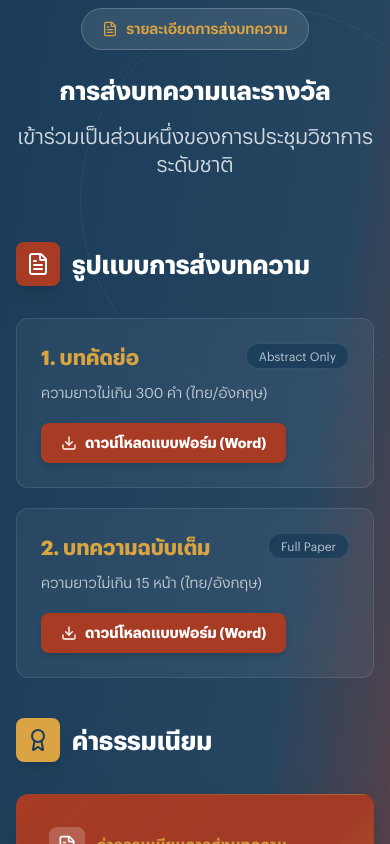
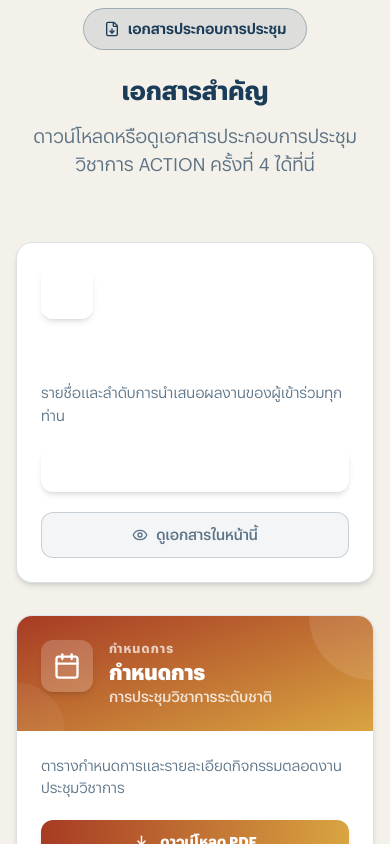
Before and after one commit to MUED3/action4-web, a React (Vite) app: page / in a window 390 px wide. Shown: the part 7960-8804 px from the top of the page. Built offline with nearby package versions, Linux system fonts and the light colour scheme.

Commit message:
update 4/5/2026

```diff
--- a/src/App.jsx
+++ b/src/App.jsx
@@ -1,5 +1,5 @@
 import { useState } from 'react';
-import { Calendar, FileText, User, Award, Clock, MapPin, Globe, Menu, X, ChevronRight, Mail, Phone, Download, ExternalLink, Users, Presentation, BookOpen, Heart, Music } from 'lucide-react';
+import { Calendar, FileText, User, Award, Clock, MapPin, Globe, Menu, X, ChevronRight, Mail, Phone, Download, ExternalLink, Users, Presentation, BookOpen, Heart, Music, FileDown, Eye } from 'lucide-react';
 import { motion } from 'framer-motion';
 import logoImage from './assets/action4logo.png';
 import speakerImage from './assets/johngarzoli.jpg';
@@ -16,6 +16,7 @@ const NAV = [
   { href: '#speaker', label: 'วิทยากร' },
   { href: '#categories', label: 'ประเภทบทความ' },
   { href: '#timeline', label: 'กำหนดการ' },
+  { href: '#documents', label: 'เอกสาร' },
   { href: '#submission', label: 'ส่งบทความ' },
   { href: '#contact', label: 'ติดต่อ' },
 ];
@@ -103,16 +104,75 @@ const AWARDS = [
   }
 ];
 
+const DOCUMENTS = [
+  {
+    title: 'ลำดับการนำเสนอ',
+    subtitle: 'การประชุมวิชาการระดับชาติ',
+    description: 'รายชื่อและลำดับการนำเสนอผลงานของผู้เข้าร่วมทุกท่าน',
+    file: '/ลำดับการนำเสนอการประชุมวิชาการระดับชาติ.pdf',
+    icon: Presentation,
+    color: 'from-indigo-500 to-blue-600',
+    badge: 'ลำดับการนำเสนอ',
+  },
+  {
+    title: 'กำหนดการ',
+    subtitle: 'การประชุมวิชาการระดับชาติ',
+    description: 'ตารางกำหนดการและรายละเอียดกิจกรรมตลอดงานประชุมวิชาการ',
+    file: '/กำหนดการประชุมวิชาการระดับชาติ.pdf',
+    icon: Calendar,
+    color: 'from-laterite to-gold',
+    badge: 'กำหนดการ',
+  },
+];
+
+// PDF Viewer Component
+const PdfViewer = ({ file, title }) => {
+  const [showEmbed, setShowEmbed] = useState(false);
+
+  return (
+    <div className="mt-5">
+      {!showEmbed ? (
+        <button
+          onClick={() => setShowEmbed(true)}
+          className="w-full flex items-center justify-center gap-2 py-3 px-4 bg-indigo/5 hover:bg-indigo/10 border border-indigo/20 hover:border-indigo/40 rounded-xl text-indigo/70 hover:text-indigo font-medium text-sm transition-all duration-200 group"
+        >
+          <Eye size={16} className="group-hover:scale-110 transition-transform duration-200" />
+          ดูเอกสารในหน้านี้
+        </button>
+      ) : (
+        <div className="rounded-xl overflow-hidden border border-indigo/20 shadow-inner bg-indigo/5">
+          <div className="flex items-center justify-between px-4 py-2.5 bg-indigo/10 border-b border-indigo/15">
+            <span className="text-xs font-semibold text-indigo/70 truncate">{title}</span>
+            <button
+              onClick={() => setShowEmbed(false)}
+              className="text-indigo/50 hover:text-indigo transition-colors duration-200 ml-3 flex-shrink-0"
+              aria-label="ปิด"
+            >
+              <X size={16} />
+            </button>
+          </div>
+          <iframe
+            src={`${file}#toolbar=0&navpanes=0&scrollbar=1`}
+            title={title}
+            className="w-full"
+            style={{ height: '520px' }}
+            loading="lazy"
+          />
+        </div>
+      )}
+    </div>
+  );
+};
+
 const App = () => {
   const [isMenuOpen, setIsMenuOpen] = useState(false);
 
   return (
     <div className="min-h-screen font-sans text-indigo bg-cotton antialiased">
-      {/* Navbar - Enhanced with better contrast and spacing */}
+      {/* Navbar */}
       <nav className="sticky top-0 z-50 bg-white/95 backdrop-blur-xl border-b border-indigo/10 shadow-sm">
         <div className="max-w-7xl mx-auto px-4 sm:px-6 lg:px-8">
           <div className="flex justify-between items-center h-20">
-            {/* Logo */}
             <motion.button
               onClick={() => window.scrollTo({ top: 0, behavior: 'smooth' })}
               className="flex items-center group focus:outline-none focus:ring-2 focus:ring-gold rounded-lg"
@@ -126,7 +186,6 @@ const App = () => {
               />
             </motion.button>
 
-            {/* Desktop Navigation */}
             <div className="hidden lg:flex items-center gap-1">
               {NAV.map((item) => (
                 <a
@@ -140,7 +199,6 @@ const App = () => {
               ))}
             </div>
 
-            {/* Mobile Menu Button */}
             <button
               onClick={() => setIsMenuOpen(!isMenuOpen)}
               className="lg:hidden p-2 rounded-lg hover:bg-cotton transition-colors duration-200 focus:outline-none focus:ring-2 focus:ring-gold"
@@ -155,7 +213,6 @@ const App = () => {
             </button>
           </div>
 
-          {/* Mobile Navigation */}
           {isMenuOpen && (
             <motion.div
               className="lg:hidden border-t border-indigo/10 py-4 space-y-1"
@@ -178,9 +235,8 @@ const App = () => {
         </div>
       </nav>
 
-      {/* Hero Section - Improved layout and readability */}
+      {/* Hero Section */}
       <header className="relative py-16 md:py-24 lg:py-32 bg-gradient-to-br from-white via-cotton to-indigo/5 overflow-hidden">
-        {/* Background decorations */}
         <div className="absolute inset-0 overflow-hidden pointer-events-none">
           <div className="absolute top-0 left-0 w-[500px] h-[500px] bg-indigo/10 rounded-full -translate-x-1/2 -translate-y-1/2 blur-3xl"></div>
           <div className="absolute bottom-0 right-0 w-[500px] h-[500px] bg-laterite/10 rounded-full translate-x-1/2 translate-y-1/2 blur-3xl"></div>
@@ -207,7 +263,6 @@ const App = () => {
               การประชุมวิชาการระดับชาติด้านดนตรี สำหรับนิสิตนักศึกษาระดับปริญญาตรี ครั้งที่ 4
             </motion.div>
 
-            {/* Theme title - Now in single line with better responsive handling */}
             <motion.h1
               className="text-xl sm:text-2xl md:text-3xl lg:text-4xl font-bold text-indigo mb-6 leading-tight px-4"
               initial={{ opacity: 0, y: 20 }}
@@ -264,9 +319,8 @@ const App = () => {
         </div>
       </header>
 
-      {/* About Section - Improved readability and spacing */}
+      {/* About Section */}
       <section id="about" className="py-20 md:py-32 bg-white relative overflow-hidden">
-        {/* Subtle background pattern */}
         <div className="absolute inset-0 opacity-[0.02]" style={{
           backgroundImage: 'radial-gradient(circle, #1A3C59 1px, transparent 1px)',
           backgroundSize: '24px 24px'
@@ -280,18 +334,15 @@ const App = () => {
             viewport={{ once: true, margin: "-100px" }}
             className="text-center"
           >
-            {/* Section badge */}
             <div className="inline-flex items-center gap-2 px-5 py-2.5 bg-indigo/10 text-indigo font-semibold text-sm rounded-full border border-indigo/30 mb-6">
               <span className="w-2 h-2 bg-indigo rounded-full"></span>
               หัวข้อหลักของการประชุม
             </div>
 
-            {/* Main heading */}
             <h2 className="text-2xl md:text-3xl lg:text-4xl font-bold mb-8 text-indigo max-w-4xl mx-auto leading-tight">
               การฟังดนตรีอย่างลึกซึ้ง: ความเป็นมนุษย์ จิตใจ วัฒนธรรม และการศึกษา
             </h2>
 
-            {/* Content */}
             <div className="max-w-3xl mx-auto mb-12 space-y-6">
               <p className="text-base md:text-lg text-indigo/80 leading-relaxed">
                 การฟังอย่างลึกซึ้ง มิได้เป็นเพียงการได้ยินเสียง หากแต่เป็นศักยภาพของมนุษย์ที่บูรณาการการรับรู้ อารมณ์ ความทรงจำ และความเข้าใจทางวัฒนธรรมเข้าด้วยกัน สำรวจบทบาทของการฟังที่หล่อหลอมประสบการณ์ทางดนตรีในบริบทหลากหลาย ทั้งในเชิงประเพณี ชุมชน และการเรียนรู้ในสภาพแวดล้อมทางการศึกษา
@@ -301,7 +352,6 @@ const App = () => {
               </p>
             </div>
 
-            {/* Philosophy box */}
             <div className="relative max-w-4xl mx-auto">
               <div className="p-8 md:p-10 bg-gradient-to-br from-cotton to-indigo/5 rounded-2xl border border-indigo/20 shadow-lg">
                 <div className="flex items-start gap-3 mb-4">
@@ -319,7 +369,7 @@ const App = () => {
         </div>
       </section>
 
-      {/* Collaborating Institutions - Cleaner grid layout */}
+      {/* Collaborating Institutions */}
       <section id="collaboration" className="py-20 md:py-28 bg-cotton">
         <div className="max-w-7xl mx-auto px-4 sm:px-6 lg:px-8">
           <motion.div
@@ -388,7 +438,7 @@ const App = () => {
         </div>
       </section>
 
-      {/* Speaker Section - Enhanced visual hierarchy */}
+      {/* Speaker Section */}
       <section id="speaker" className="py-20 md:py-28 bg-white">
         <div className="max-w-6xl mx-auto px-4 sm:px-6 lg:px-8">
           <motion.div
@@ -431,7 +481,7 @@ const App = () => {
         </div>
       </section>
 
-      {/* Presentation Categories - Improved card design */}
+      {/* Presentation Categories */}
       <section id="categories" className="py-20 md:py-28 bg-cotton">
         <div className="max-w-7xl mx-auto px-4 sm:px-6 lg:px-8">
           <motion.div
@@ -528,7 +578,7 @@ const App = () => {
         </div>
       </section>
 
-      {/* Timeline Section - Cleaner timeline design */}
+      {/* Timeline Section */}
       <section id="timeline" className="py-20 md:py-28 bg-white">
         <div className="max-w-4xl mx-auto px-4 sm:px-6 lg:px-8">
           <motion.div
@@ -558,12 +608,10 @@ const App = () => {
                 viewport={{ once: true, margin: "-50px" }}
                 className="relative pl-10 pb-4"
               >
-                {/* Timeline line */}
                 {idx !== TIMELINE.length - 1 && (
                   <div className="absolute left-3.5 top-7 bottom-0 w-0.5 bg-indigo/20"></div>
                 )}
 
-                {/* Timeline dot */}
                 <div className={`absolute left-0 top-1.5 w-7 h-7 rounded-full border-3 border-white shadow-md flex items-center justify-center
                   ${item.highlight
                     ? 'bg-gradient-to-br from-laterite to-gold'
@@ -575,7 +623,6 @@ const App = () => {
                   )}
                 </div>
 
-                {/* Content card */}
                 <div className={`p-6 rounded-xl border transition-all duration-300 hover:shadow-md
                   ${item.highlight
                     ? 'bg-gradient-to-br from-laterite/5 to-gold/5 border-laterite/30'
@@ -603,9 +650,106 @@ const App = () => {
         </div>
       </section>
 
-      {/* Submission Section - Modern gradient design */}
+      {/* ===== DOCUMENTS SECTION ===== */}
+      <section id="documents" className="py-20 md:py-28 bg-cotton">
+        <div className="max-w-5xl mx-auto px-4 sm:px-6 lg:px-8">
+          <motion.div
+            initial={{ opacity: 0, y: 30 }}
+            whileInView={{ opacity: 1, y: 0 }}
+            transition={{ duration: 0.6 }}
+            viewport={{ once: true, margin: "-100px" }}
+            className="text-center mb-16"
+          >
+            <div className="inline-flex items-center gap-2 px-5 py-2.5 bg-indigo/10 text-indigo font-semibold text-sm rounded-full border border-indigo/30 mb-6">
+              <FileDown size={16} />
+              เอกสารประกอบการประชุม
+            </div>
+            <h2 className="text-2xl md:text-3xl lg:text-4xl font-bold text-indigo mb-4">
+              เอกสารสำคัญ
+            </h2>
+            <p className="text-lg text-indigo/70 max-w-2xl mx-auto">
+              ดาวน์โหลดหรือดูเอกสารประกอบการประชุมวิชาการ ACTION ครั้งที่ 4 ได้ที่นี่
+            </p>
+          </motion.div>
+
+          <div className="grid md:grid-cols-2 gap-8">
+            {DOCUMENTS.map((doc, idx) => {
+              const Icon = doc.icon;
+              return (
+                <motion.div
+                  key={idx}
+                  initial={{ opacity: 0, y: 30 }}
+                  whileInView={{ opacity: 1, y: 0 }}
+                  transition={{ duration: 0.5, delay: idx * 0.1 }}
+                  viewport={{ once: true, margin: "-50px" }}
+                >
+                  <div className="bg-white rounded-2xl border border-indigo/15 shadow-md hover:shadow-xl transition-all duration-300 overflow-hidden">
+                    {/* Card Header */}
+                    <div className={`p-6 bg-gradient-to-br ${doc.color} text-white relative overflow-hidden`}>
+                      {/* Background decoration */}
+                      <div className="absolute top-0 right-0 w-32 h-32 bg-white/10 rounded-full translate-x-1/2 -translate-y-1/2"></div>
+                      <div className="absolute bottom-0 left-0 w-24 h-24 bg-white/5 rounded-full -translate-x-1/2 translate-y-1/2"></div>
+
+                      <div className="relative z-10 flex items-start gap-4">
+                        <div className="p-3 bg-white/20 rounded-xl backdrop-blur-sm shadow-md flex-shrink-0">
+                          <Icon size={28} />
+                        </div>
+                        <div>
+                          <span className="text-xs font-bold uppercase tracking-widest text-white/70 mb-1 block">
+                            {doc.badge}
+                          </span>
+                          <h3 className="text-xl font-black leading-tight">{doc.title}</h3>
+                          <p className="text-white/80 text-sm font-medium mt-0.5">{doc.subtitle}</p>
+                        </div>
+                      </div>
+                    </div>
+
+                    {/* Card Body */}
+                    <div className="p-6">
+                      <p className="text-indigo/70 text-sm leading-relaxed mb-5">
+                        {doc.description}
+                      </p>
+
+                      {/* Download Button */}
+                      <a
+                        href={doc.file}
+                        download
+                        className={`w-full flex items-center justify-center gap-2.5 py-3 px-5 bg-gradient-to-r ${doc.color} text-white font-bold text-sm rounded-xl shadow-md hover:shadow-lg hover:scale-[1.02] transition-all duration-200 focus:outline-none focus:ring-2 focus:ring-offset-2`}
+                      >
+                        <Download size={17} />
+                        ดาวน์โหลด PDF
+                      </a>
+
+                      {/* Inline PDF Viewer */}
+                      <PdfViewer file={doc.file} title={`${doc.title} ${doc.subtitle}`} />
+                    </div>
+                  </div>
+                </motion.div>
+              );
+            })}
+          </div>
+
+          {/* Info note */}
+          <motion.div
+            initial={{ opacity: 0, y: 20 }}
+            whileInView={{ opacity: 1, y: 0 }}
+            transition={{ duration: 0.5, delay: 0.3 }}
+            viewport={{ once: true, margin: "-50px" }}
+            className="mt-8 p-5 bg-indigo/5 rounded-xl border border-indigo/15 flex items-start gap-3"
+          >
+            <div className="w-5 h-5 rounded-full bg-indigo/20 flex items-center justify-center flex-shrink-0 mt-0.5">
+              <span className="text-indigo text-xs font-black">i</span>
+            </div>
+            <p className="text-indigo/70 text-sm leading-relaxed">
+              หากไม่สามารถดูเอกสารได้ กรุณาดาวน์โหลดไฟล์ PDF และเปิดด้วยโปรแกรม PDF Reader
+              หรือติดต่อเราที่ <a href="mailto:action.4@gmail.com" className="text-laterite font-semibold hover:underline">action.4@gmail.com</a>
+            </p>
+          </motion.div>
+        </div>
+      </section>
+
+      {/* Submission Section */}
       <section id="submission" className="py-20 md:py-28 bg-gradient-to-br from-indigo via-indigo/95 to-laterite text-white relative overflow-hidden">
-        {/* Background decoration */}
         <div className="absolute inset-0 opacity-5">
           <div className="absolute top-20 left-20 w-96 h-96 border border-white rounded-full"></div>
           <div className="absolute bottom-20 right-20 w-80 h-80 border border-white rounded-full"></div>
@@ -644,7 +788,6 @@ const App = () => {
                 รูปแบบการส่งบทความ
               </h3>
               <div className="space-y-5">
-                {/* Abstract */}
                 <div className="p-6 bg-white/5 rounded-xl border border-white/10 backdrop-blur-sm hover:bg-white/10 transition-all duration-300">
                   <div className="flex justify-between items-start mb-3">
                     <h4 className="text-xl font-bold text-gold">1. บทคัดย่อ</h4>
@@ -663,7 +806,6 @@ const App = () => {
                   </a>
                 </div>
 
-                {/* Full Paper */}
                 <div className="p-6 bg-white/5 rounded-xl border border-white/10 backdrop-blur-sm hover:bg-white/10 transition-all duration-300">
                   <div className="flex justify-between items-start mb-3">
                     <h4 className="text-xl font-bold text-gold">2. บทความฉบับเต็ม</h4>
@@ -897,6 +1039,11 @@ const App = () => {
                   </a>
                 </li>
                 <li>
+                  <a href="#documents" className="hover:text-gold transition-colors duration-200 flex items-center gap-2">
+                    <ChevronRight size={14} /> เอกสาร
+                  </a>
+                </li>
+                <li>
                   <a href="#submission" className="hover:text-gold transition-colors duration-200 flex items-center gap-2">
                     <ChevronRight size={14} /> ส่งบทความ
                   </a>
```
